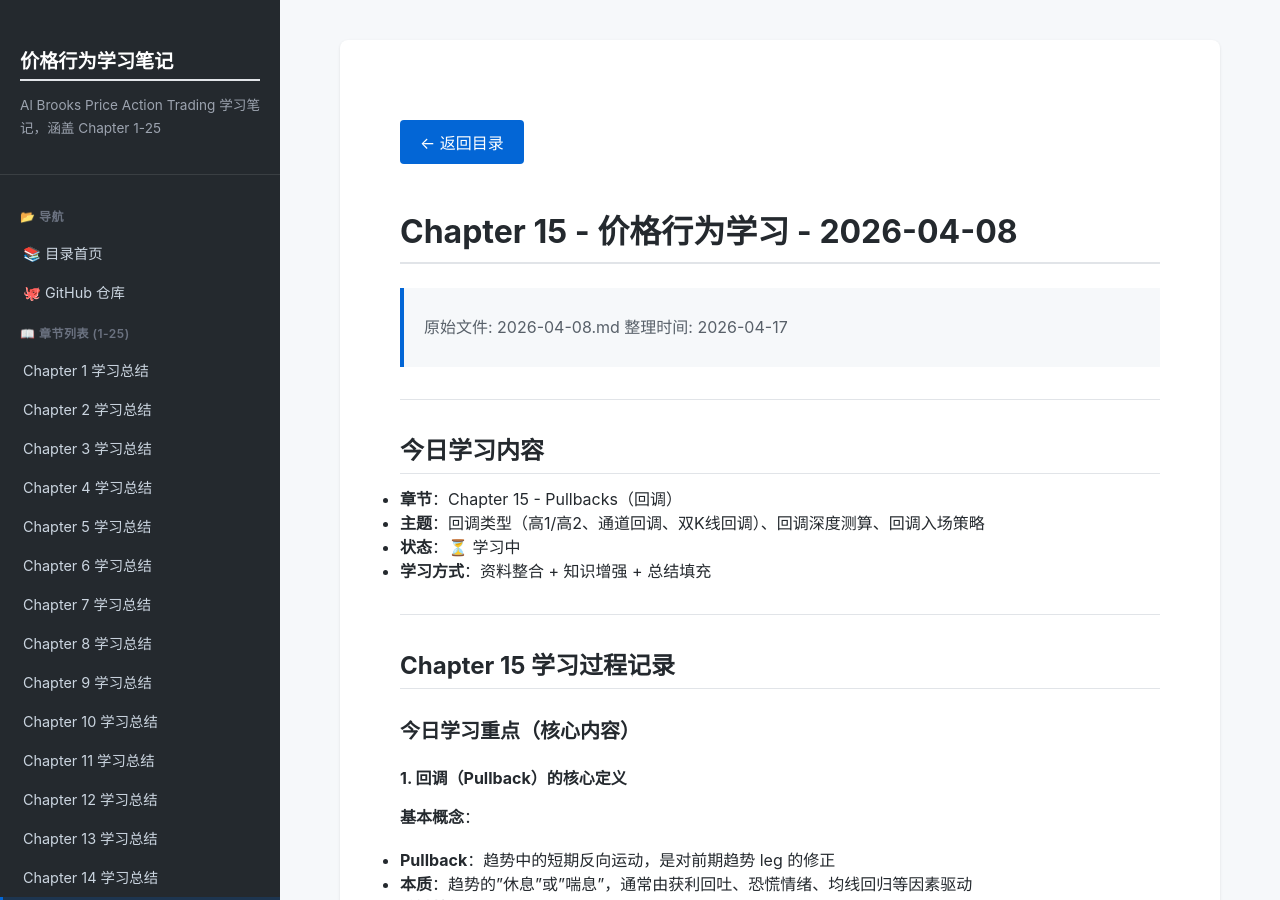
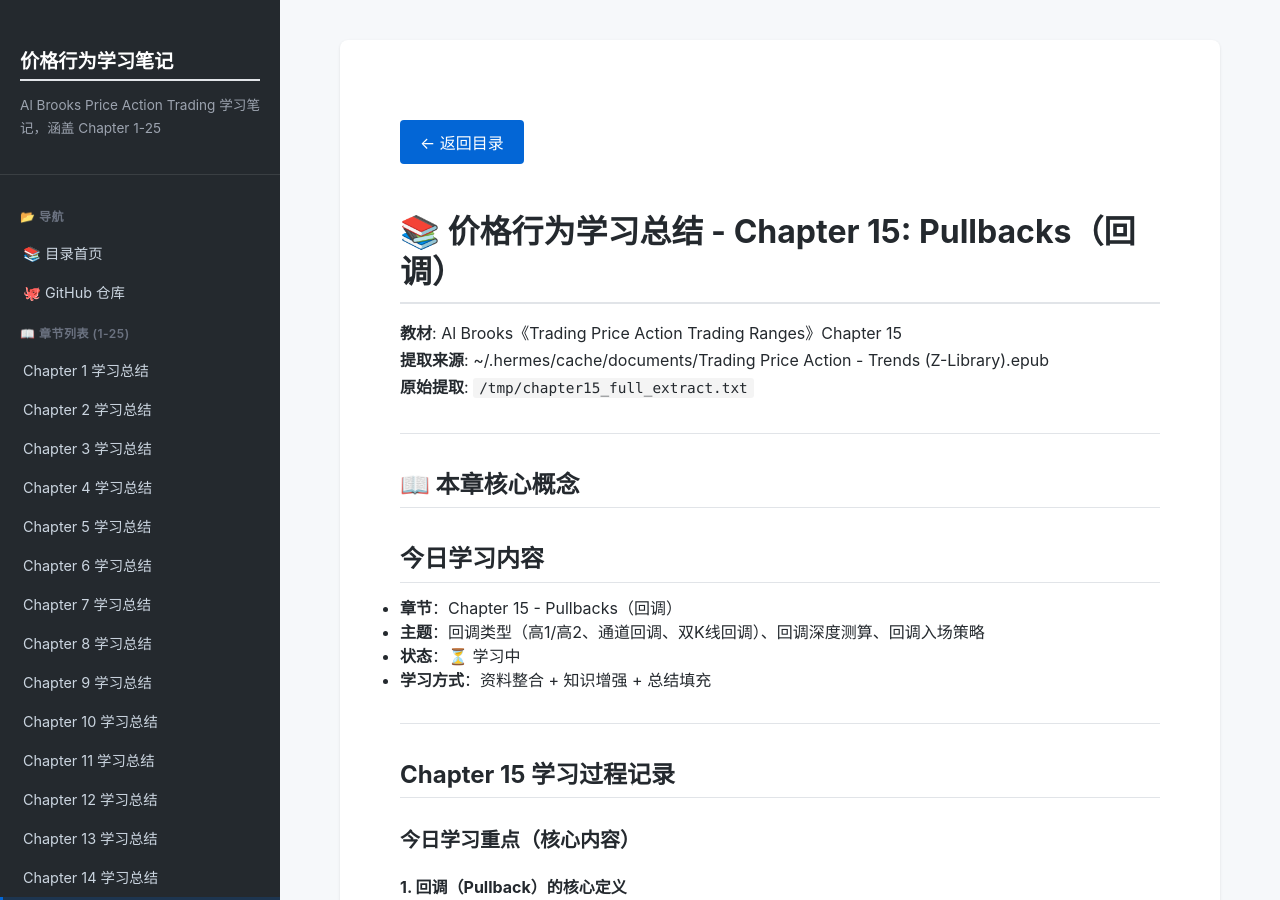
Before and after one commit to stephenki/price-action-notes, a Jekyll site: the page built from chapter-15.md, in a window 1280 px wide and 900 px high. Built offline with Jekyll 4.4.1, drawn with Linux system fonts in a browser that asks for light colours.

Commit message:
fix: 统一 Chapter 15 格式（标准 frontmatter + 元信息）

```diff
--- a/chapter-15.md
+++ b/chapter-15.md
@@ -4,13 +4,15 @@ title: "Chapter 15 学习总结"
 chapter: 15
 ---
 
-# Chapter 15 - 价格行为学习 - 2026-04-08
+# 📚 价格行为学习总结 - Chapter 15: Pullbacks（回调）
 
-> 原始文件: 2026-04-08.md
-> 整理时间: 2026-04-17
+**教材**: Al Brooks《Trading Price Action Trading Ranges》Chapter 15
+**提取来源**: ~/.hermes/cache/documents/Trading Price Action - Trends (Z-Library).epub
+**原始提取**: `/tmp/chapter15_full_extract.txt`
 
 ---
 
+## 📖 本章核心概念
 
 ## 今日学习内容
 - **章节**：Chapter 15 - Pullbacks（回调）
```
